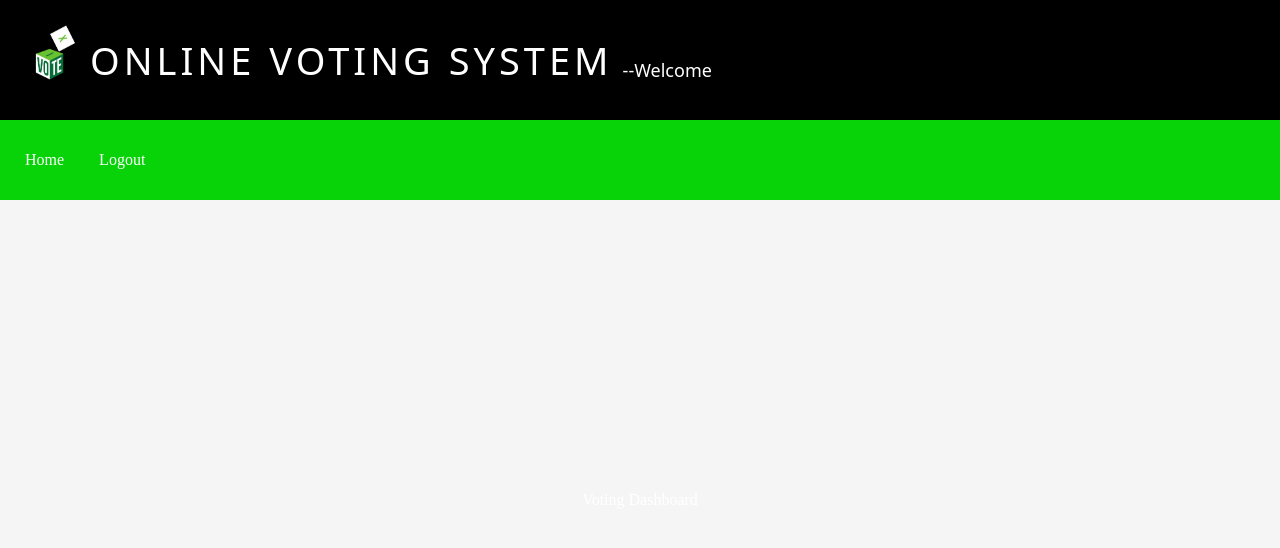
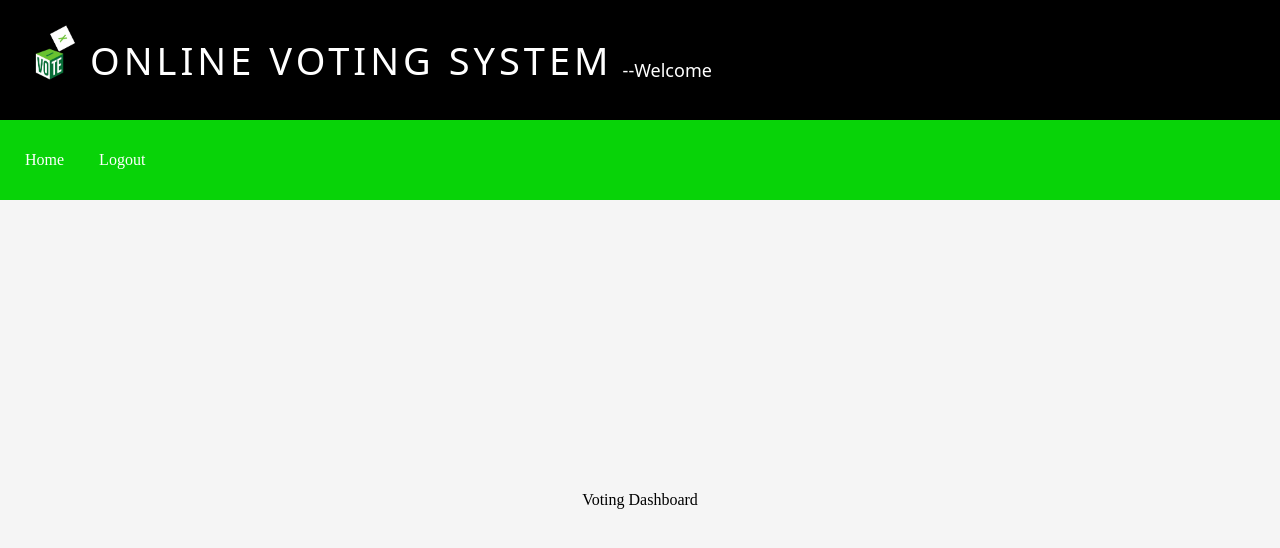
Before and after one commit to Pandava919/online-voting-system, a React (Vite) app in the folder frontend/: page /voting in a window 1280 px wide. Shown: the top 548 px of the page. Built offline with nearby package versions, Linux system fonts and the light colour scheme.

Commit message:
chnages in candidate collection

```diff
--- a/frontend/src/Components/Admin/AddCandidates.jsx
+++ b/frontend/src/Components/Admin/AddCandidates.jsx
@@ -100,7 +100,7 @@ const AddCandidates = () => {
             alert('Candidate added successfully');
 
             const { data } = await axios.get('http://localhost:4000/api/onlinevoting/get-candidates');
-            // setCandidates(data?.data);
+            setCandidates(data?.data);
             console.log(data);
 
         } catch (error) {
--- a/frontend/src/Components/User/VotingDashboard.jsx
+++ b/frontend/src/Components/User/VotingDashboard.jsx
@@ -2,7 +2,7 @@ import React from 'react'
 
 const VotingDashboard = () => {
     return (
-        <div style={{ color: "white" }}>
+        <div style={{ color: "black" }}>
             Voting Dashboard
         </div>
     )
--- a/frontend/src/Styles/DisplayCandidates.css
+++ b/frontend/src/Styles/DisplayCandidates.css
@@ -95,7 +95,6 @@ th {
 
 table tbody tr td {
     padding: 12px 15px 12px 15px;
-
 }
 
 table tbody tr td img {
```
Also changed, not shown: 1 other file (tests, documents, lock files or other folders).
